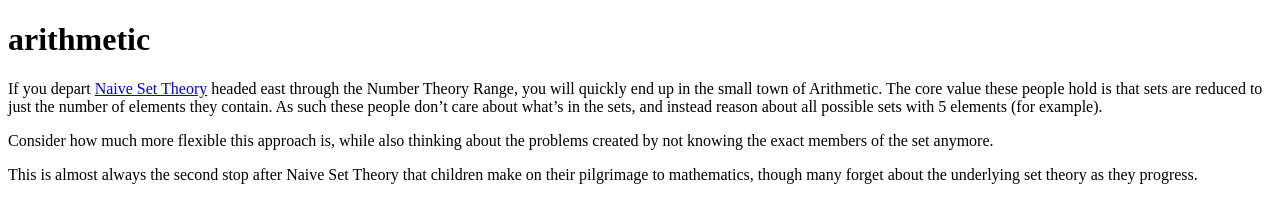
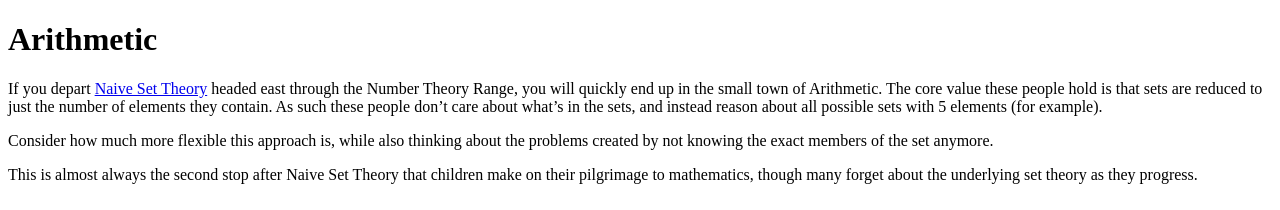
Before and after one commit to Codesmith512/mapth, a Jekyll site: the page built from topics/arithmetic.md, in a window 1280 px wide. Shown: the top 210 px of the page. Built offline with Jekyll 4.4.1, drawn with Linux system fonts in a browser that asks for light colours; our own code applies the rules of GitHub Pages for plain Markdown files; a script that is not in the unit is left out.

Commit message:
Styling fixes

```diff
--- a/_layouts/default.html
+++ b/_layouts/default.html
@@ -23,7 +23,7 @@ function onload () {
 };
 		</script>
 		<style>
-body.h1 {
+body h1 {
 	text-transform: capitalize;
 }
 		</style>
```
